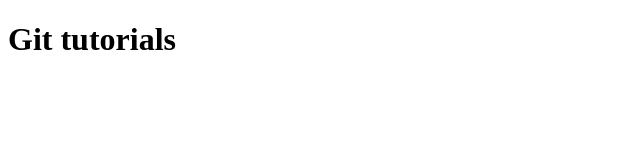
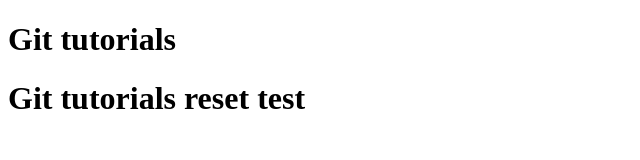
Before and after one commit to shafeequeShafee/GitTutorial, a plain HTML site: page index.html in a window 1280 px wide. Shown: the whole page, without its empty margins (0-640 px from the left). Drawn offline with Linux system fonts and the light colour scheme.

Commit message:
changes added to index.html

```diff
--- a/index.html
+++ b/index.html
@@ -9,6 +9,7 @@
 </head>
 <body>
     <h1>Git tutorials</h1>
+    <h1>Git tutorials reset test</h1>
 
 
 </body>
```
